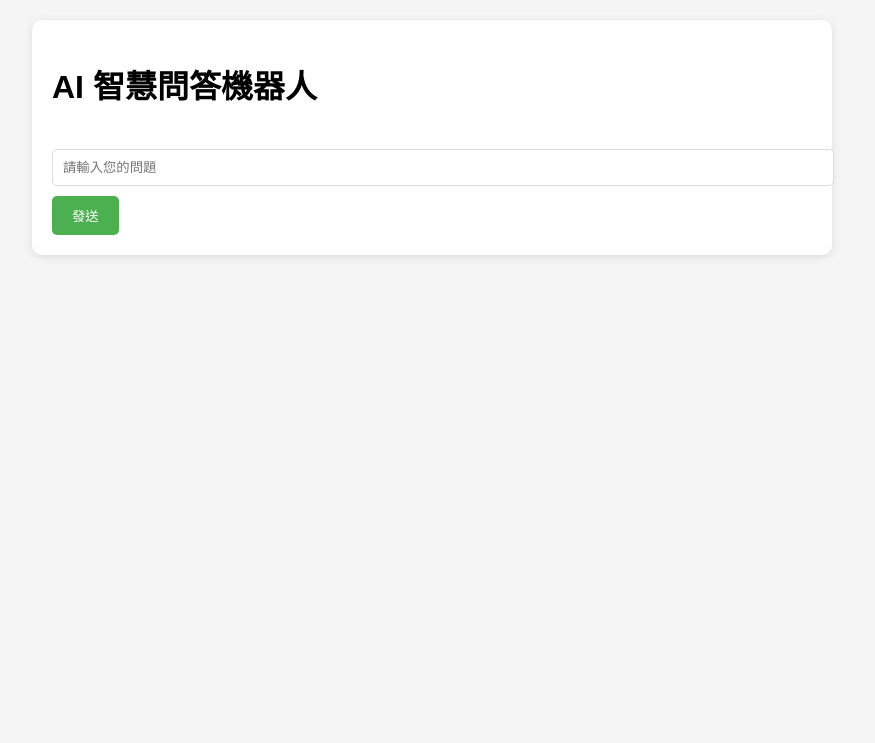
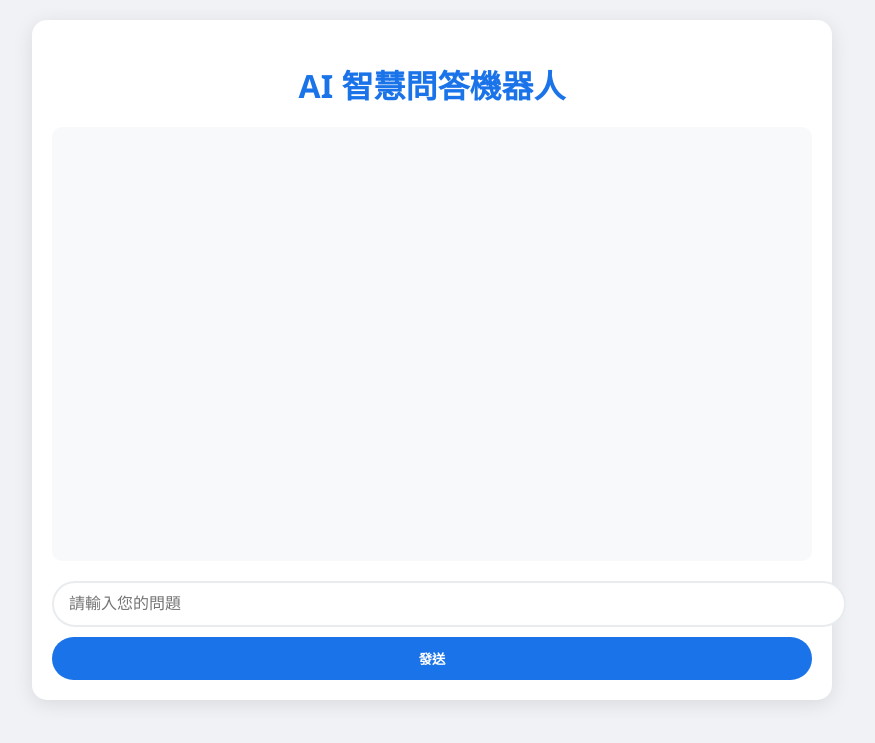
Before and after one commit to KasimLiu/homework, a Flask app: page / in a window 1280 px wide. Shown: the top 743 px of the page, without its empty margins (208-1083 px from the left). Run offline with Flask 3, Linux system fonts and the light colour scheme.

Commit message:
Update style.css

```diff
--- a/static/style.css
+++ b/static/style.css
@@ -1,52 +1,116 @@
 body {
-    font-family: Arial, sans-serif;
+    font-family: 'Segoe UI', Tahoma, Geneva, Verdana, sans-serif;
     max-width: 800px;
     margin: 0 auto;
     padding: 20px;
-    background-color: #f5f5f5;
+    background-color: #f0f2f5;
 }
 
 .chat-container {
     background-color: white;
+    border-radius: 15px;
+    padding: 20px;
+    box-shadow: 0 4px 20px rgba(0,0,0,0.1);
+    height: 80vh;
+    display: flex;
+    flex-direction: column;
+}
+
+h1 {
+    color: #1a73e8;
+    text-align: center;
+    margin-bottom: 20px;
+}
+
+#chat-messages {
+    flex: 1;
+    overflow-y: auto;
+    padding: 10px;
+    background-color: #f8f9fa;
     border-radius: 10px;
-    padding: 20px;
-    box-shadow: 0 2px 10px rgba(0,0,0,0.1);
+    margin-bottom: 20px;
 }
 
 .message {
     margin: 10px 0;
-    padding: 10px;
-    border-radius: 5px;
+    padding: 12px 15px;
+    border-radius: 15px;
+    max-width: 70%;
+    position: relative;
+    animation: fadeIn 0.3s ease-in-out;
+}
+
+@keyframes fadeIn {
+    from { opacity: 0; transform: translateY(10px); }
+    to { opacity: 1; transform: translateY(0); }
 }
 
 .user-message {
-    background-color: #e3f2fd;
-    margin-left: 20%;
+    background-color: #1a73e8;
+    color: white;
+    margin-left: auto;
+    border-bottom-right-radius: 5px;
 }
 
 .ai-message {
-    background-color: #f1f1f1;
-    margin-right: 20%;
+    background-color: #e9ecef;
+    color: #212529;
+    margin-right: auto;
+    border-bottom-left-radius: 5px;
+}
+
+.message-time {
+    font-size: 0.8em;
+    opacity: 0.7;
+    margin-top: 5px;
+    text-align: right;
 }
 
 #chat-input {
     width: 100%;
-    padding: 10px;
-    margin-top: 20px;
-    border: 1px solid #ddd;
-    border-radius: 5px;
+    padding: 12px 15px;
+    border: 2px solid #e9ecef;
+    border-radius: 25px;
+    font-size: 1em;
+    transition: border-color 0.3s;
+}
+
+#chat-input:focus {
+    outline: none;
+    border-color: #1a73e8;
 }
 
 #send-button {
-    padding: 10px 20px;
-    background-color: #4CAF50;
+    padding: 12px 25px;
+    background-color: #1a73e8;
     color: white;
     border: none;
-    border-radius: 5px;
+    border-radius: 25px;
     cursor: pointer;
     margin-top: 10px;
+    font-weight: 600;
+    transition: background-color 0.3s;
 }
 
 #send-button:hover {
-    background-color: #45a049;
+    background-color: #1557b0;
 }
+
+#send-button:disabled {
+    background-color: #cccccc;
+    cursor: not-allowed;
+}
+
+.loading {
+    display: inline-block;
+    width: 20px;
+    height: 20px;
+    border: 3px solid rgba(255,255,255,.3);
+    border-radius: 50%;
+    border-top-color: #fff;
+    animation: spin 1s ease-in-out infinite;
+}
+
+@keyframes spin {
+    to { transform: rotate(360deg); }
+}
```
